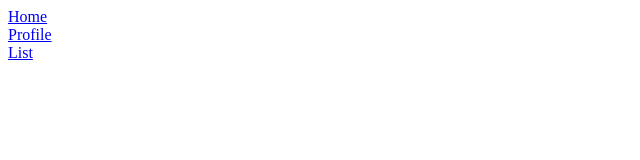
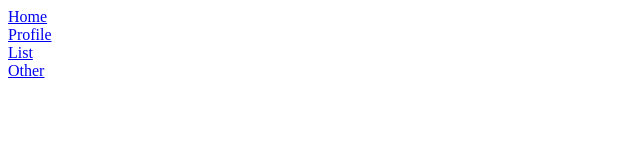
Before and after one commit to khuongyolo/test, a plain HTML site: page index.html in a window 1280 px wide. Shown: the full height of the page, 0-640 px from the left. Drawn offline with Linux system fonts and the light colour scheme.

Commit message:
add orther to index

```diff
--- a/index.html
+++ b/index.html
@@ -14,5 +14,8 @@
     <br>
     <!-- link to list -->
     <a href="list.html">List</a>
+    <br>
+    <!-- link to orther -->
+    <a href="other.html">Other</a>
 </body>
 </html>
```
